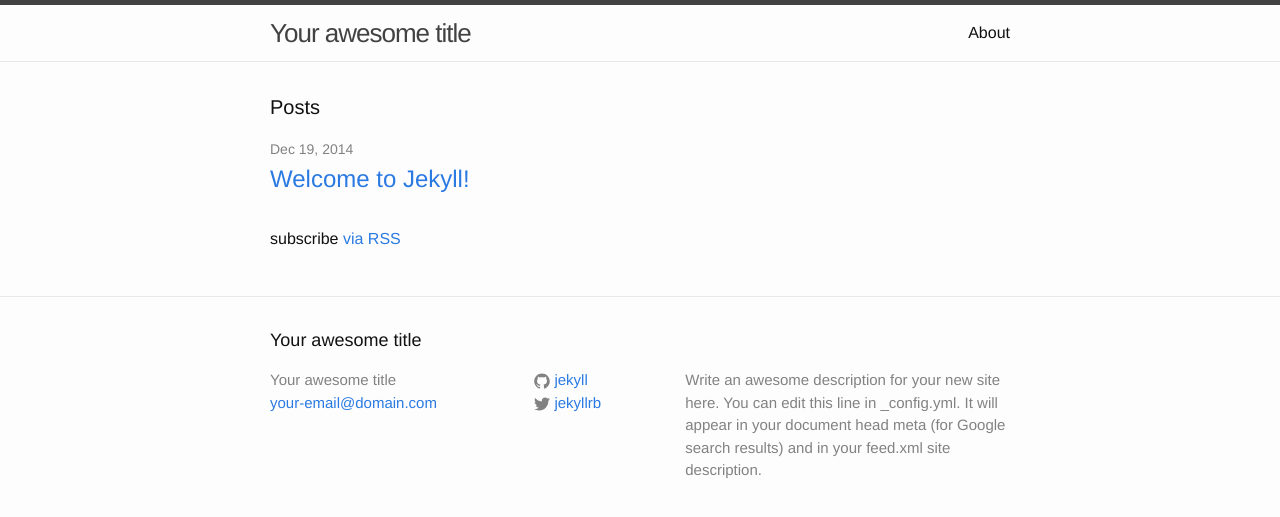
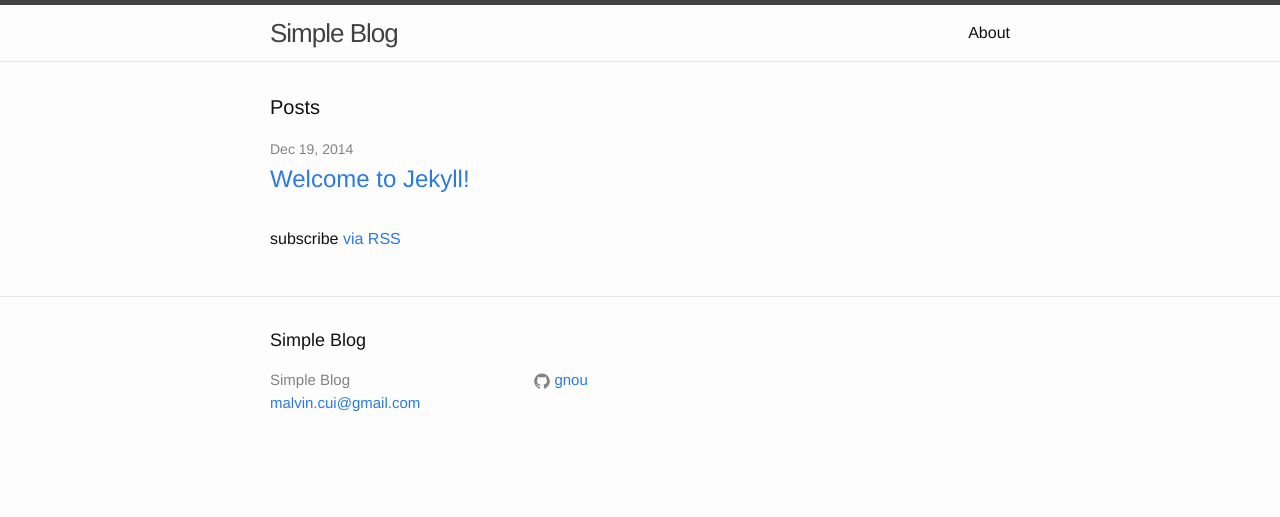
Before and after one commit to gnou/gnou.github.io, a Jekyll site: the page built from index.html, in a window 1280 px wide. Shown: the top 517 px of the page. Built offline with Jekyll 4.4.1, drawn with Linux system fonts in a browser that asks for light colours.

Commit message:
Change config

```diff
--- a/_config.yml
+++ b/_config.yml
@@ -1,14 +1,11 @@
 # Site settings
-title: Your awesome title
-email: your-email@domain.com
+title: Simple Blog
+email: malvin.cui@gmail.com
 description: > # this means to ignore newlines until "baseurl:"
-  Write an awesome description for your new site here. You can edit this
-  line in _config.yml. It will appear in your document head meta (for
-  Google search results) and in your feed.xml site description.
 baseurl: "" # the subpath of your site, e.g. /blog/
-url: "http://yourdomain.com" # the base hostname & protocol for your site
-twitter_username: jekyllrb
-github_username:  jekyll
+#url: "http://yourdomain.com" # the base hostname & protocol for your site
+#twitter_username: jekyllrb
+github_username:  gnou
 
 # Build settings
 markdown: kramdown
```
